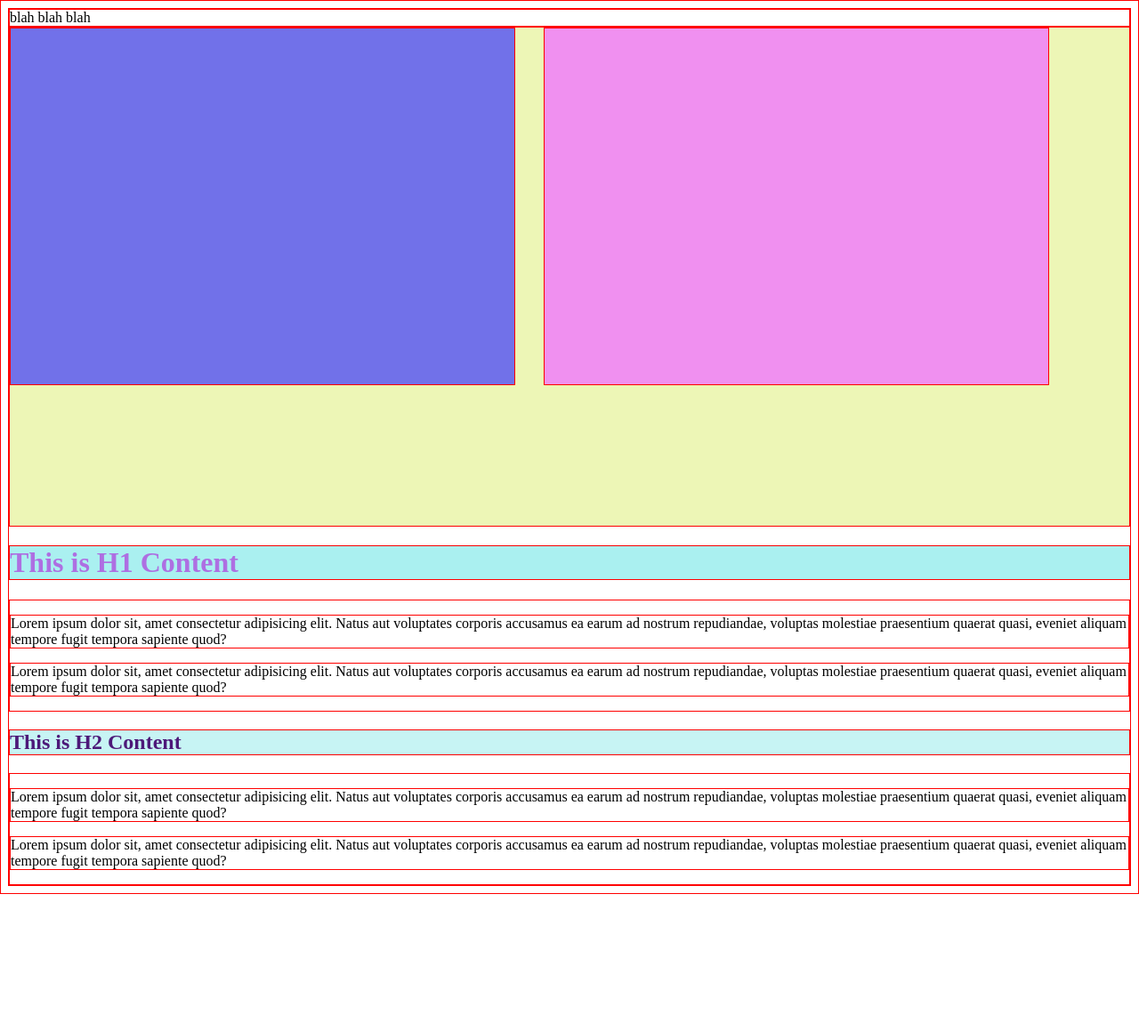
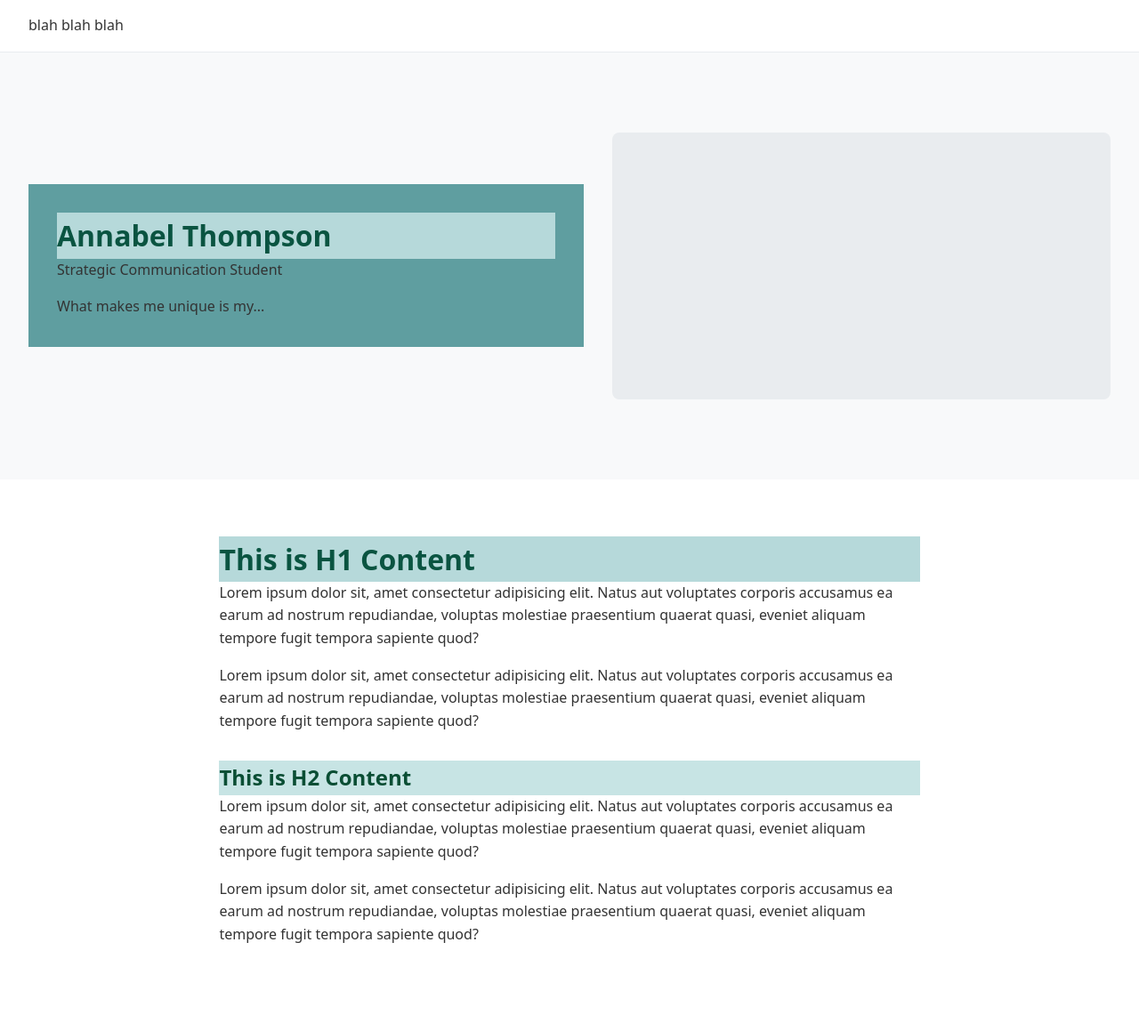
Before and after one commit to annabelthomp/writ40363-portfolio, a plain HTML site: page sandbox/practice.html in a window 1280 px wide. Shown: the whole page at 89% size. Before the commit the page ends 1005 px from the top, so only its background shows below. Drawn offline with Linux system fonts and the light colour scheme.

Commit message:
in class work from 9/9

```diff
--- a/sandbox/practice.html
+++ b/sandbox/practice.html
@@ -14,11 +14,18 @@
 
     <header>
 
-        <div class="header_text"></div>
+        <div class="header_text">
+            <h1> Annabel Thompson</h1>
+            <p>Strategic Communication Student</p>
+            <p>What makes me unique is my... </p>
+
+        </div>
 
          <div class="header_pic"></div>
 
     </header>
+
+    <main>
 
     <h1>This is H1 Content</h1>
 
@@ -43,6 +50,6 @@
 
         </p>
     </section>
-
+</main>
 </body>
 </html>
--- a/sandbox/sandbox_css/practice.css
+++ b/sandbox/sandbox_css/practice.css
@@ -1,40 +1,80 @@
 
 
+/* The next lines override the browsers margin and padding */
 * {
-    border: 1px solid red;
+ box-sizing: border-box;
+ margin: 0;
+ padding: 0;
 }
+
+body {
+    font-family: system-ui, -apple-system, sans serif;
+
+    line-height: 1.6;
+
+    color: #333;
+}
+
+nav {
+    background-color: #fff;
+    padding: 1rem 2rem;
+    border-bottom: 1px solid #e9ecef;
+}
+
+
 
 header {
 
     display: flex;
-    flex-direction: row;
+    align-items: center;
+    padding: 2rem;
     gap: 2rem;
-    height: 70vh;
-
-    background-color: rgb(237, 246, 182);
+    height: 60vh;
+    background-color: #f8f9fa;
 
 }
 
 .header_text {
 
-    background-color: rgb(113, 113, 233);
-     height:  50vh;
-     width: 45%;
+    background-color: cadetblue;
+    flex: 1;
+    padding: 2rem;
+
 }
 
 .header_pic {
-
-    background-color: rgb(240, 144, 240);
-    height: 50vh;
-    width: 45%;
+flex: 1;
+background-color: #e9ecef;
+min-height: 300px;
+border-radius: 8px;
+display: flex;
+align-items: center;
+justify-content: center;
+color: #6c757d;
 
 }
+
+
+main{
+max-width: 100ch;
+margin: 0 auto;
+padding: 5%;
+}
+
+section{
+margin-bottom: 2rem;
+}
+
+p + p {
+    margin-top:1rem;
+}
+
 h1 {
-    color: #ae6fe2;
-    background-color: rgb(170, 240, 240);
+    color: #0a5441;
+    background-color: rgb(182, 217, 218);
 }
 
 h2 {
-    color: #4d1979;
-    background-color:rgb(199, 244, 244)
+    color: #0a4e34;
+    background-color:rgb(199, 228, 228)
 }
```
